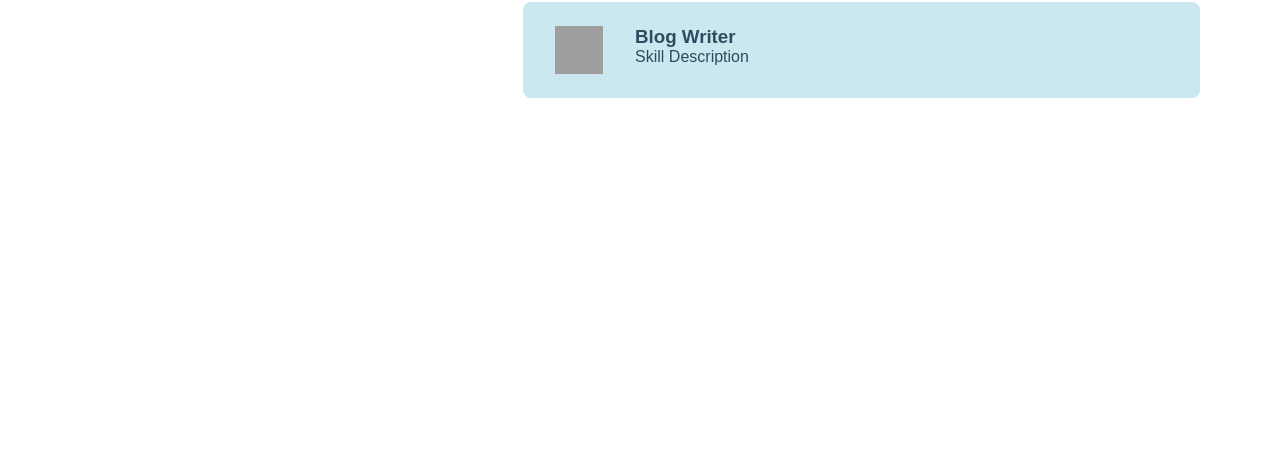
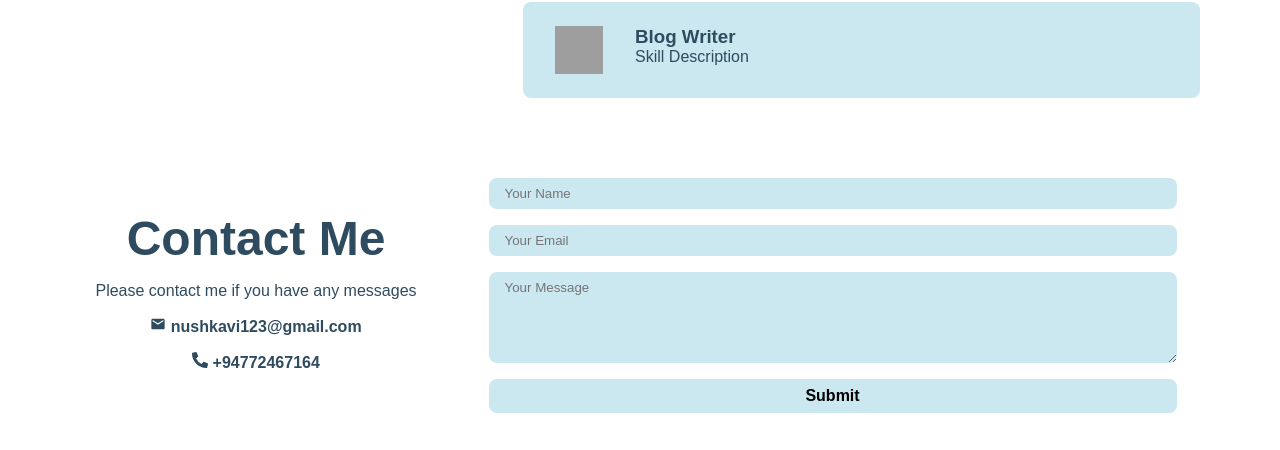
Before and after one commit to Nush100/My-Website, a React (Create React App) app: page / in a window 1280 px wide. Shown: the part 1244-1694 px from the top of the page. Before the commit the page ends 1382 px from the top, so only its background shows below. Built offline with nearby package versions, Linux system fonts and the light colour scheme; grey boxes are pictures that could not be loaded.

Commit message:
Contact Details

```diff
--- a/package.json
+++ b/package.json
@@ -3,6 +3,7 @@
   "version": "0.1.0",
   "private": true,
   "dependencies": {
+    "@emailjs/browser": "^4.1.0",
     "@testing-library/jest-dom": "^5.16.5",
     "@testing-library/react": "^13.4.0",
     "@testing-library/user-event": "^13.5.0",
--- a/src/App.js
+++ b/src/App.js
@@ -3,6 +3,7 @@ import Header from './components/NavBar/Header';
 import './App.css';
 import Intro from './components/Intro/Intro';
 import Services from './components/Services/Services';
+import Contact from './components/Contact/Contact';
 
 function App() {
   return (
@@ -10,6 +11,7 @@ function App() {
       <Header />
       <Intro/>
       <Services/>
+      <Contact/>
     </div>
   );
 }
--- /dev/null
+++ b/src/components/Contact/Contact.css
@@ -0,0 +1,80 @@
+#contact {
+    overflow: hidden;
+    width: 100vw;
+    max-width: 75rem;
+    display: flex;
+    flex-direction: row;
+    align-items: center;
+    justify-content: center;
+    text-align: center;
+    margin: 0 auto;
+}
+
+.contactData{
+    display: flex;
+    flex-direction: column;
+    justify-content: center;
+    align-items: center;
+}
+
+.contactTitle {
+    font-size: 3rem;
+    font-weight: 600;
+    margin-bottom: 0.5rem;
+}
+
+.contactDesc {
+    font-weight: 400;
+    font-size: 1rem;
+    max-width: 50rem;
+    padding: 0.5rem 2rem;
+}
+
+.icon {
+    font-weight: 700;
+    padding: 0.5rem;
+}
+
+.contactForm{
+    margin: 2rem;
+    width: 55vw;
+    max-width: 60rem;
+    display: flex;
+    flex-direction: column;
+}
+
+.name, .email, .msg, .submitBtn{
+    margin: 0.5rem;
+    padding: 0.5rem 1rem;
+    border-radius: 0.5rem;
+    background: rgb(203, 232, 240);
+    border: none;
+}
+
+.submitBtn{
+    font-weight: 700;
+    font-size: 1rem;
+}
+
+@media screen and (max-width: 720px) {
+
+    #contact {
+        display: flex;
+        flex-direction: column;
+        align-items: center;
+        justify-content: center;
+        text-align: center;
+        margin: 0 auto;
+    }
+
+    .contactTitle {
+        font-size: 2rem;
+        font-weight: 500;
+        margin-bottom: 0.5rem;
+    }
+
+    .contactForm{
+        width: 90vw;
+        max-width: 80rem;
+    }
+}
--- /dev/null
+++ b/src/components/Contact/Contact.js
@@ -0,0 +1,46 @@
+import React, { useRef } from "react";
+import './Contact.css';
+import { MdEmail } from "react-icons/md";
+import { FaPhoneAlt } from "react-icons/fa";
+import { SERVIICE_ID, TEMPLATE_ID, PUBLIC_KEY } from "../../constants";
+import emailjs from '@emailjs/browser';
+
+const Contact = () => {
+  const form = useRef();
+
+  const sendEmail = (e) => {
+    e.preventDefault();
+
+    emailjs.sendForm(SERVIICE_ID, TEMPLATE_ID, form.current, {
+        publicKey: PUBLIC_KEY,
+      })
+      .then((result) => {
+          console.log(result.text);
+          alert('Email Sent!');
+          e.target.reset();
+        },
+        (error) => {
+          console.log('FAILED...', error.text);
+        },
+      );
+  };
+
+  return (
+    <section id="contact">
+        <div className="contactData">
+            <h1 className="contactTitle">Contact Me</h1>
+            <span className="contactDesc">Please contact me if you have any messages</span>
+            <span className="icon"><MdEmail/> nushkavi123@gmail.com</span>
+            <span className="icon"><FaPhoneAlt/> +94772467164 </span>
+        </div>
+        <form className="contactForm" ref={form} onSubmit={sendEmail}>
+            <input type="text" className="name" placeholder="Your Name" name="from_name"/>
+            <input type="email" className="email" placeholder="Your Email" name="from_email"/>
+            <textarea name="message" rows="5" placeholder="Your Message" className="msg"/>
+            <button type="submit" className="submitBtn">Submit</button>
+        </form>
+    </section>
+  );
+}
+
+export default Contact;
```
Also changed, not shown: 2 other files (tests, documents, lock files or other folders).
